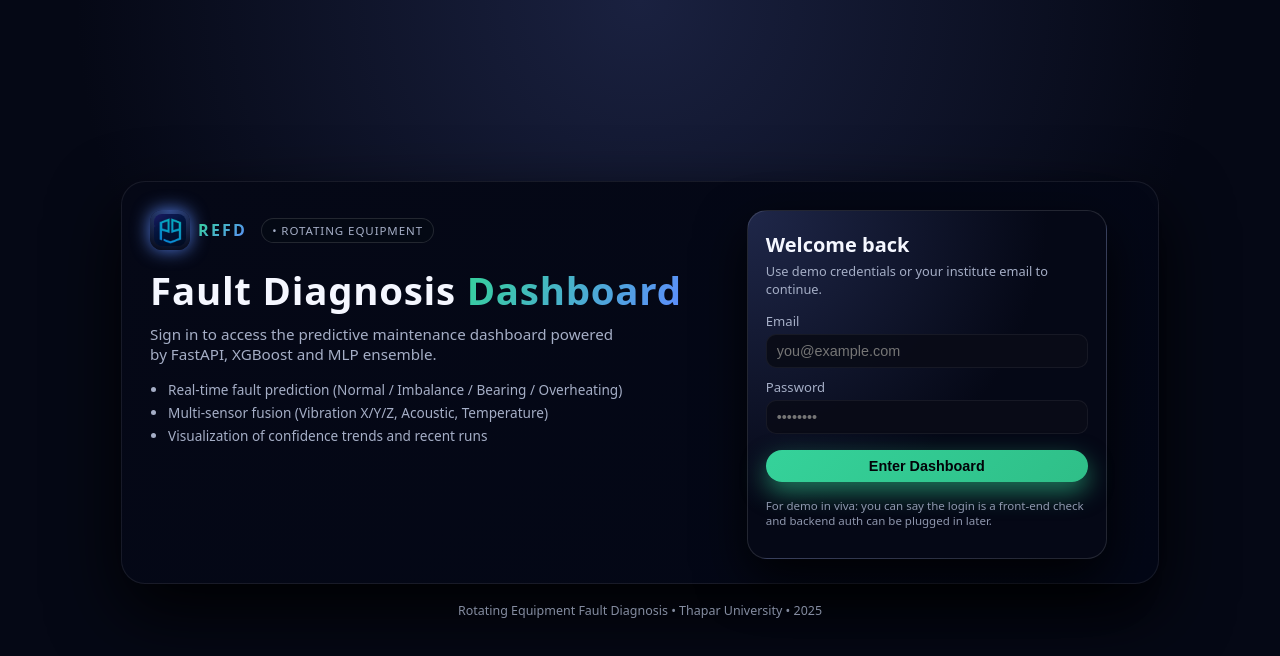
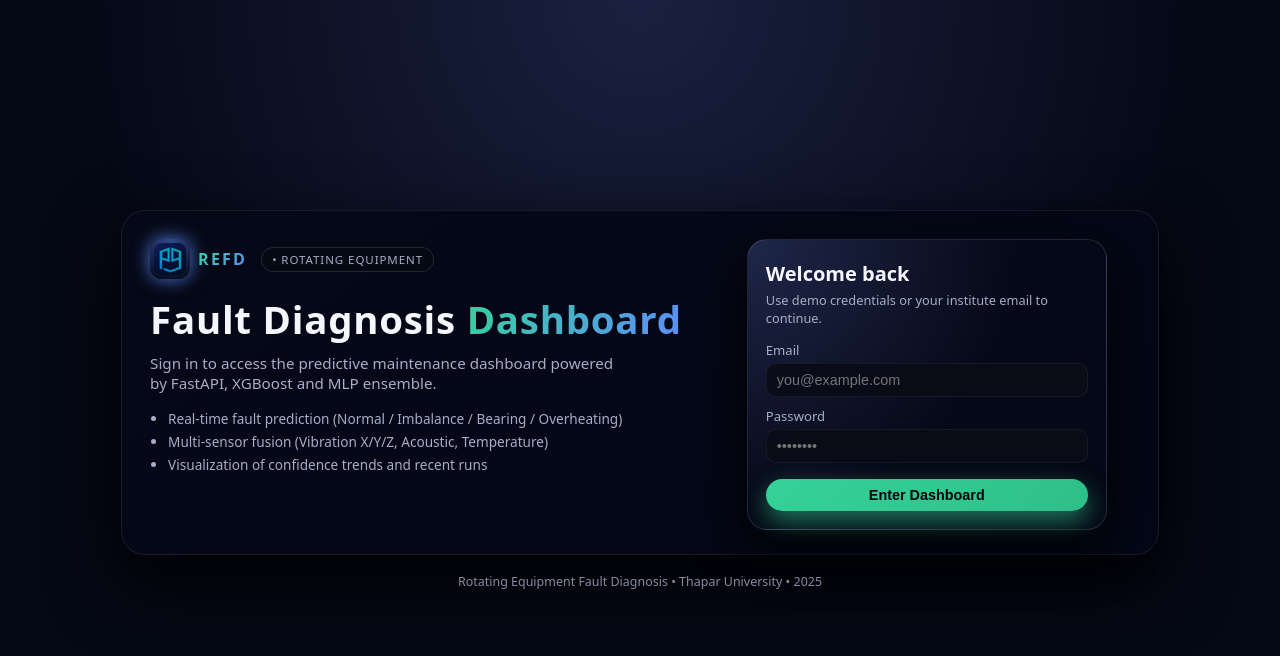
Before and after one commit to Ayushhdd/rotating-equipment-frontend, a React (Create React App) app: page / in a window 1280 px wide. Shown: the top 656 px of the page. Built offline with nearby package versions, Linux system fonts and the light colour scheme.

Commit message:
Login logo + navbar logo + scrollspy and UI tweaks

```diff
--- a/src/App.css
+++ b/src/App.css
@@ -939,13 +939,6 @@ body {
   margin-top: 6px;
 }
 
-.login-hint {
-  margin-top: 6px;
-  font-size: 0.72rem;
-  color: var(--text-soft);
-  opacity: 0.85;
-}
-
 .login-footer {
   margin-top: 18px;
   text-align: center;
--- a/src/LoginScreen.js
+++ b/src/LoginScreen.js
@@ -91,10 +91,7 @@ function LoginScreen({ onLogin }) {
                 Enter Dashboard
               </button>
 
-              <p className="login-hint">
-                For demo in viva: you can say the login is a front-end check and
-                backend auth can be plugged in later.
-              </p>
+
             </form>
           </div>
         </div>
```
